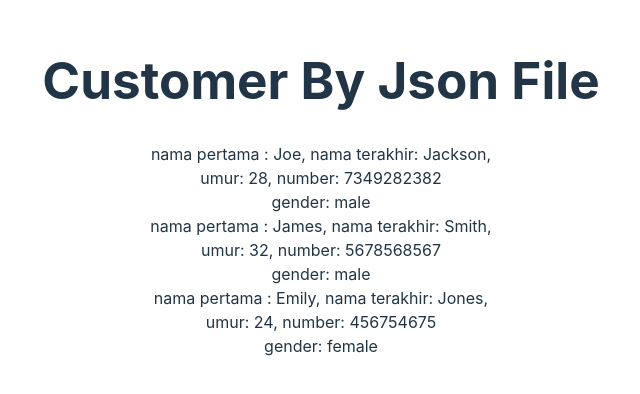
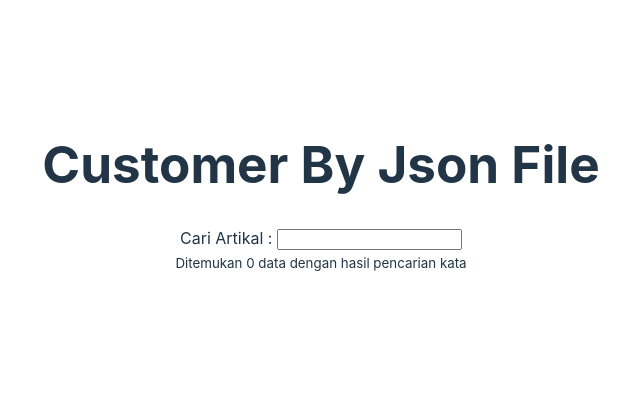
Before and after one commit to mohdxnizamv/belajar-reactjs, a React (Vite) app: page / in a window 1280 px wide. Shown: the part 212-606 px from the top of the page, without its empty margins (319-959 px from the left). Built offline with nearby package versions, Linux system fonts and the light colour scheme.

Commit message:
commit : ✔

```diff
--- a/src/components/Article.jsx
+++ b/src/components/Article.jsx
@@ -1,19 +1,10 @@
 function Article(props) {
   return (
     <>
-      <div>{props.title}</div>
-      <div>
-        nama pertama : {props.firstName}, nama terakhir: {props.lastName},
-      </div>
-      <div>
-        umur: {props.age}, number: {props.number}
-      </div>
-      <div>gender: {props.gender}</div>
-      {/* <div>
-        {props.titles.map((title) => {
-          return <div>{title}</div>;
-        })}
-      </div> */}
+      <h3>{props.title}</h3>
+      <small>
+        Date : {props.date}, tags: {props.tags.join(", ")}
+      </small>
     </>
   );
 }
--- /dev/null
+++ b/src/components/Search.jsx
@@ -0,0 +1,22 @@
+import { useState } from "react";
+
+function Search(props) {
+  const [search, setSearch] = useState("");
+
+  const onSearchChange = (event) => {
+    setSearch(event.target.value);
+    props.onSearchChange(event.target.value);
+  };
+
+  return (
+    <>
+      <div>
+        Cari Artikal : <input onChange={onSearchChange}></input>
+      </div>
+
+      <small>Ditemukan 0 data dengan hasil pencarian kata {search}</small>
+    </>
+  );
+}
+
+export default Search;
--- a/src/index.css
+++ b/src/index.css
@@ -36,6 +36,10 @@ h1 {
   line-height: 1.1;
 }
 
+h3 {
+  margin-bottom: 0;
+}
+
 button {
   border-radius: 8px;
   border: 1px solid transparent;
--- a/src/pages/Index.jsx
+++ b/src/pages/Index.jsx
@@ -1,18 +1,26 @@
-import posts from "../posts.json";
+import { useState } from "react";
+import postsData from "../posts.json";
 import Article from "../components/Article";
+import Search from "../components/Search";
 
 function Homepage() {
+  const [posts, setPosts] = useState([]);
+
+  const onSearchChange = (value) => {
+    const filteredPosts = postsData.filter((item) =>
+      item.title.includes(value)
+    );
+    setPosts(filteredPosts);
+  };
+
   return (
     <>
       <h1>Customer By Json File</h1>
-      {posts.map((blog) => (
-        <Article
-          firstName={blog.firstName}
-          lastName={blog.lastName}
-          gender={blog.gender}
-          age={blog.age}
-          number={blog.number}
-        />
+
+      <Search onSearchChange={onSearchChange} />
+
+      {posts.map((props, index) => (
+        <Article {...props} key={index} />
       ))}
     </>
   );
--- a/src/posts.json
+++ b/src/posts.json
@@ -1,23 +1,17 @@
 [
   {
-    "firstName": "Joe",
-    "lastName": "Jackson",
-    "gender": "male",
-    "age": 28,
-    "number": "7349282382"
+    "title": "Tutorial belajar react.js sederhana",
+    "tags": ["react", "frontend"],
+    "date": "2023-01-01"
   },
   {
-    "firstName": "James",
-    "lastName": "Smith",
-    "gender": "male",
-    "age": 32,
-    "number": "5678568567"
+    "title": "Meningkatkan kaedah di react.js",
+    "tags": ["react", "tailwind"],
+    "date": "2023-01-02"
   },
   {
-    "firstName": "Emily",
-    "lastName": "Jones",
-    "gender": "female",
-    "age": 24,
-    "number": "456754675"
+    "title": "Cara menggunakan tailwind di react.js",
+    "tags": ["react", "css"],
+    "date": "2023-01-03"
   }
 ]
```
Also changed, not shown: 5 other files (tests, documents, lock files or other folders).
